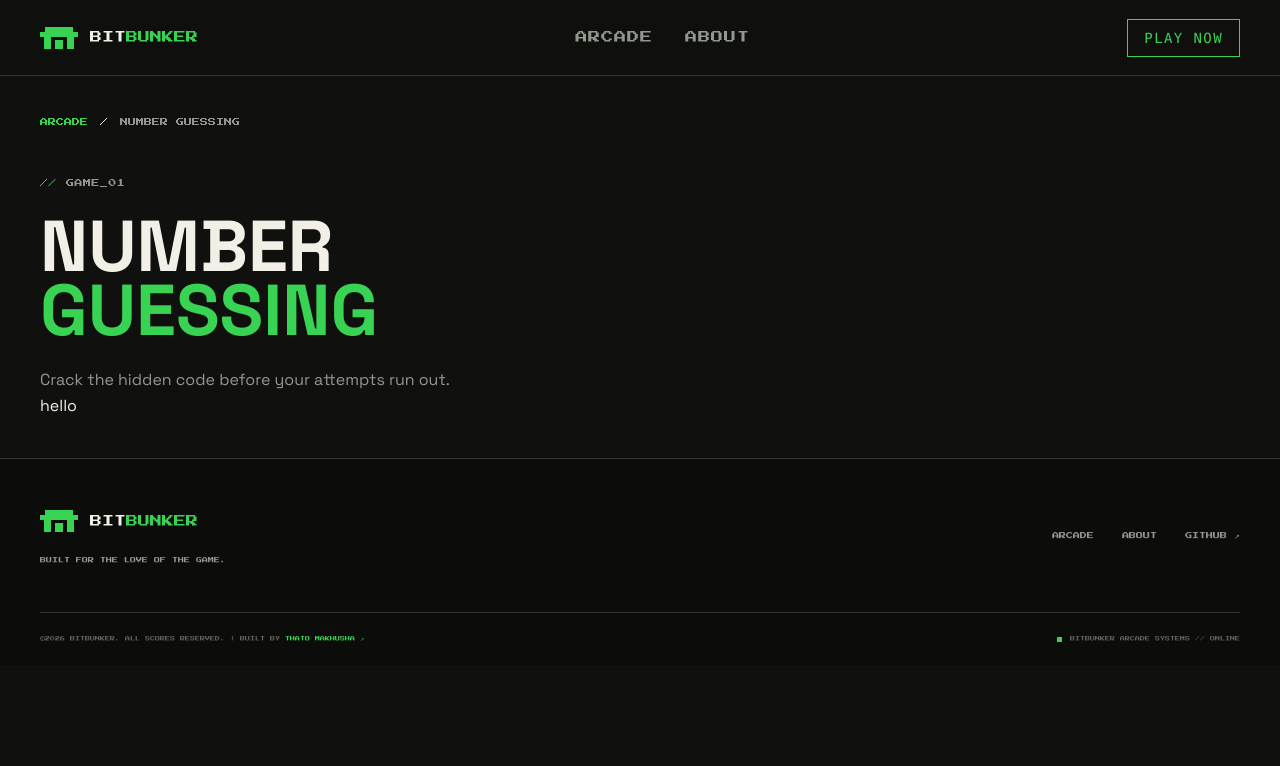
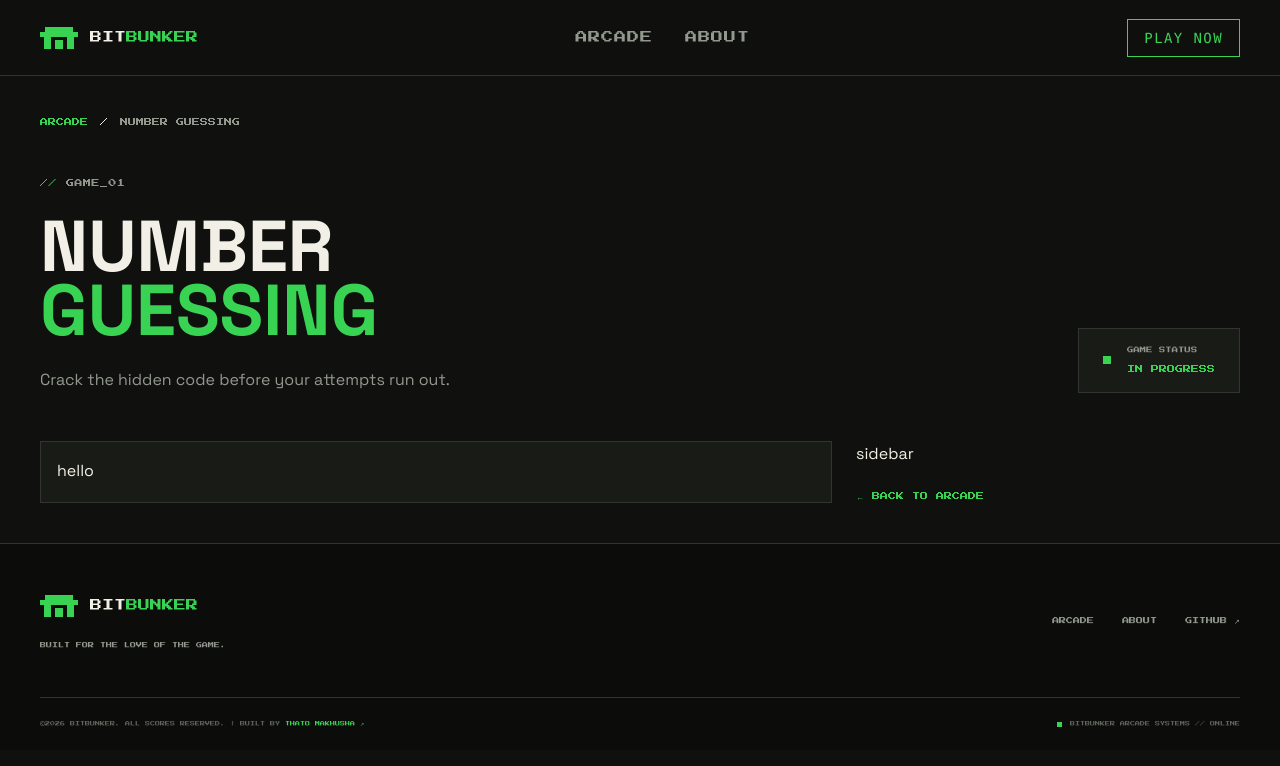
Before and after one commit to thatomakhusha/BitBunker, a Next.js app in the folder frontend/: page /games/number-guessing in a window 1280 px wide. Shown: the top 766 px of the page. Built offline with nearby package versions, Linux system fonts and the light colour scheme.

Commit message:
Add GamePageayout with header and two-column frame

```diff
--- a/frontend/src/app/(main)/games/number-guessing/page.tsx
+++ b/frontend/src/app/(main)/games/number-guessing/page.tsx
@@ -2,7 +2,7 @@ import GamePageLayout from "@/components/games/GamePageLayout";
 
 const NumberGuessingPage = () => {
     return (
-       <GamePageLayout title="Number Guessing" number={1} subtitle="Crack the hidden code before your attempts run out.">
+       <GamePageLayout title="Number Guessing" number={1} subtitle="Crack the hidden code before your attempts run out." statusLabel="GAME STATUS" statusValue="IN PROGRESS">
             <p>
                 hello
             </p>
--- a/frontend/src/components/games/GamePageLayout.tsx
+++ b/frontend/src/components/games/GamePageLayout.tsx
@@ -1,12 +1,13 @@
 import Link from "next/link";
 
 export default function GamePageLayout(
-    { title, number, subtitle, children }: { title: string; number: number; subtitle: string; children: React.ReactNode }){
+    { title, number, subtitle, statusLabel, statusValue,  children }: { title: string; number: number; subtitle: string; statusLabel: string; statusValue: string; children: React.ReactNode }){
         const words = title.split(" ");
         const lastWord = words.pop();
         const firstWords = words.join(" ");
         return (
             <main className="arcade-container py-10">
+
                 <div className="flex gap-3 font-pixel text-[0.5rem]">
                     <Link href="/#arcade" className="text-primary">
                         ARCADE
@@ -14,10 +15,44 @@ export default function GamePageLayout(
                     <span>/</span>
                     <span className="text-muted uppercase">{title}</span>
                 </div>
-                <div className="eyebrow mt-12"><span>//</span> GAME_{String(number).padStart(2, "0")}</div>
-                <h1 className="mt-6 text-5xl font-bold uppercase leading-[0.9] lg:text-7xl">{firstWords}<br /><span className="text-primary">{lastWord}</span></h1>
-                <p className="mt-6 text-muted">{subtitle}</p>
-                {children}
+
+                <div className="mt-12 flex flex-wrap items-end justify-between gap-6">
+
+                    <div>
+                        <div className="eyebrow"><span>//</span> GAME_{String(number).padStart(2, "0")}</div>
+                        <h1 className="mt-6 text-5xl font-bold uppercase leading-[0.9] lg:text-7xl">{firstWords}<br /><span className="text-primary">{lastWord}</span></h1>
+                        <p className="mt-6 text-muted">{subtitle}</p>
+                    </div>
+
+                    <div className="flex items-center gap-4 border border-border bg-surface px-6 py-4">
+
+                        <div className="h-2 w-2 bg-primary"/>
+
+                        <div>
+                            <p className="font-pixel text-[0.4rem] text-muted">
+                                {statusLabel}
+                            </p>
+                            <p className="font-pixel text-[0.5rem] text-primary mt-2">
+                                {statusValue}
+                            </p>
+                        </div>
+
+                    </div>
+
+                </div>
+
+                <div className="mt-12 grid gap-6 lg:grid-cols-3">
+                    <div className="border border-border bg-surface p-4 lg:col-span-2">
+                        {children}
+                    </div>
+                    <div>
+                        <p>sidebar</p>
+                        <Link href="/#arcade" className="mt-6 block font-pixel text-[0.5rem] text-primary">
+                            &#8592; BACK TO ARCADE
+                        </Link>
+                    </div>
+                </div>
+
             </main>
         );
 }
```
